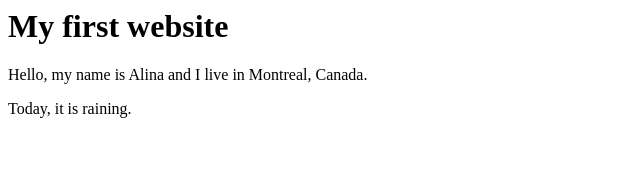
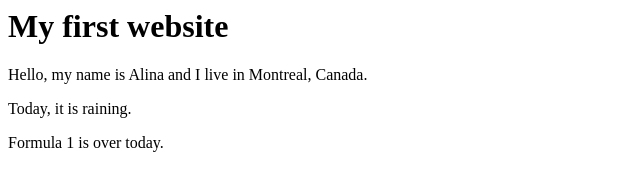
Before and after one commit to randombentik/randombentik1.github.io, a plain HTML site: page index.html in a window 1280 px wide. Shown: the whole page, without its empty margins (0-640 px from the left). Drawn offline with Linux system fonts and the light colour scheme.

Commit message:
add even more information

```diff
--- a/index.html
+++ b/index.html
@@ -4,4 +4,5 @@
 <h1> My first website </h1>
 <p> Hello, my name is Alina and I live in Montreal, Canada. </p>
 <p> Today, it is raining. </p>
+<p>Formula 1 is over today.</p>
 </body>
```
